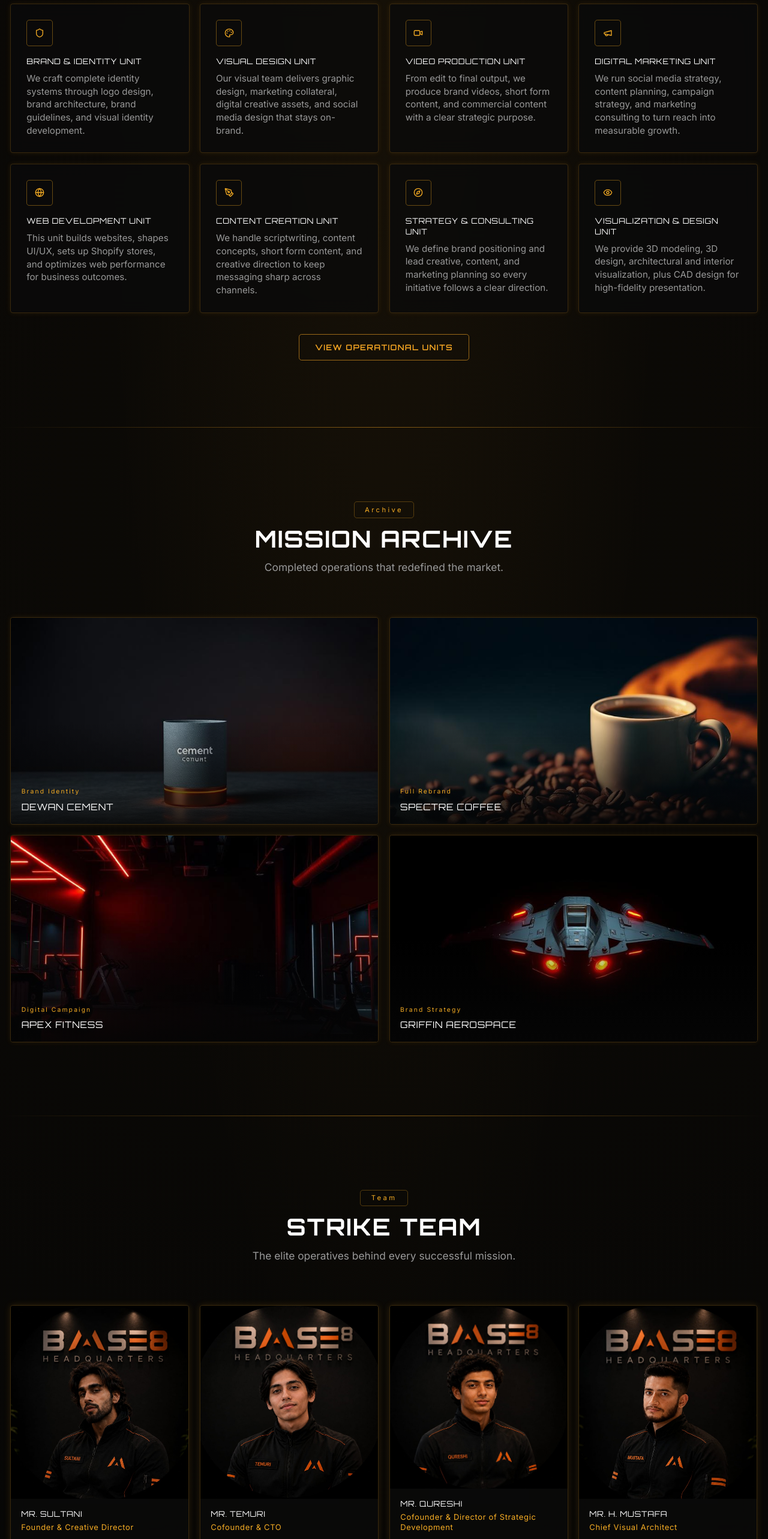
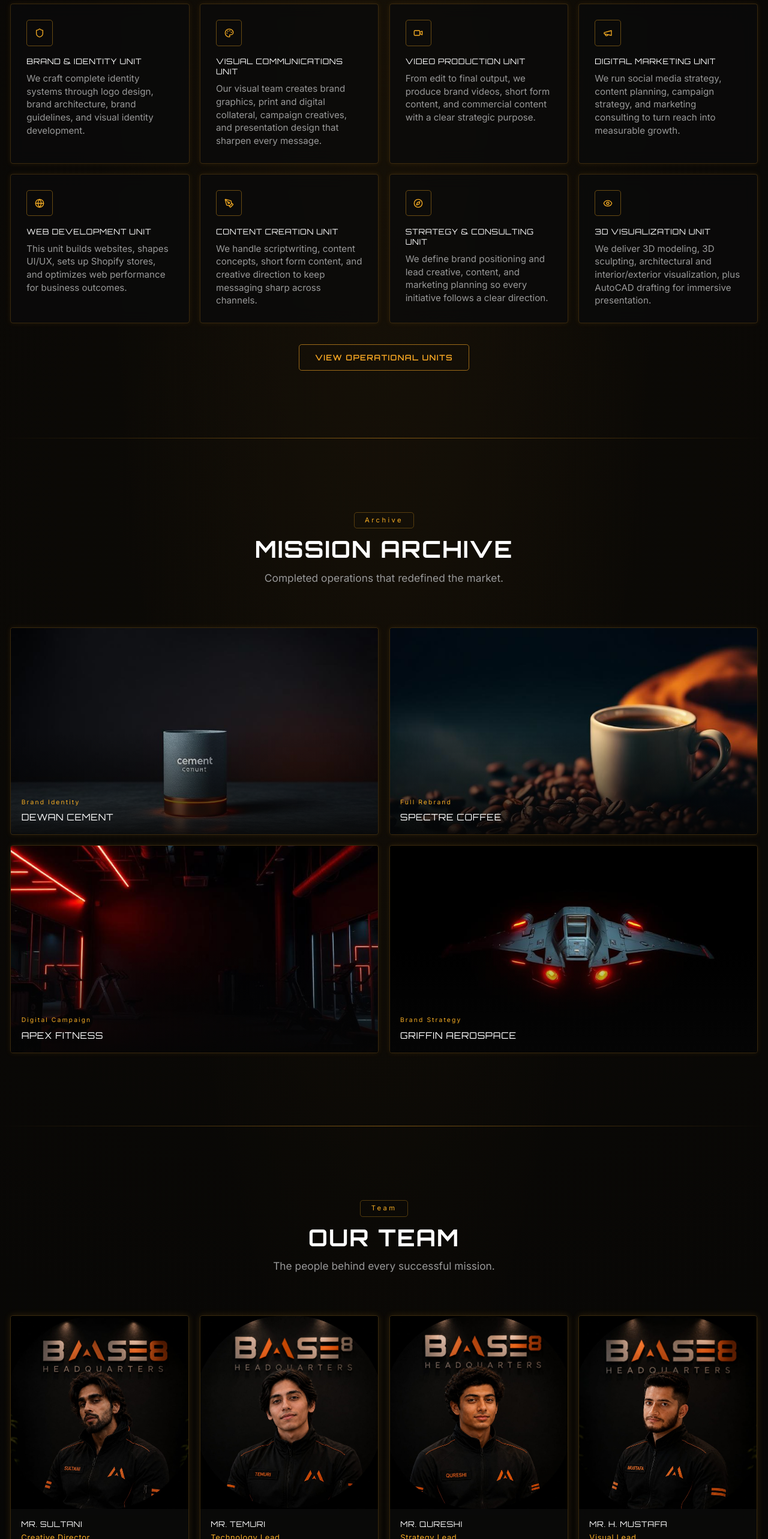
Before and after one commit to Arsal-Temuri/base-8-hq, a Next.js app: page / in a window 1280 px wide. Shown: the part 1700-4266 px from the top of the page at 60% size. Built offline with nearby package versions, Linux system fonts and the light colour scheme.

Commit message:
Update contact links and refine operational unit copy

```diff
--- a/src/app/contact/page.tsx
+++ b/src/app/contact/page.tsx
@@ -2,7 +2,7 @@
 
 import { useState } from "react";
 import { motion } from "framer-motion";
-import { Mail, Phone, Linkedin, Instagram, Twitter } from "lucide-react";
+import { Mail, Phone, Linkedin, Instagram, MessageCircleMore } from "lucide-react";
 import { useForm } from "react-hook-form";
 import { zodResolver } from "@hookform/resolvers/zod";
 import { z } from "zod";
@@ -85,29 +85,35 @@
               className="space-y-6"
             >
               {[
-                { icon: Mail, label: "Email", value: "ops@base8hq.com" },
-                { icon: Phone, label: "Comms Line", value: "+1 (555) 808-BASE" },
-              ].map(({ icon: Icon, label, value }) => (
+                { icon: Mail, label: "Email", value: "base8headquarters@gmail.com", href: "mailto:base8headquarters@gmail.com" },
+                { icon: Phone, label: "Comms Line", value: "+92 339 6006135", href: "https://wa.me/923396006135" },
+              ].map(({ icon: Icon, label, value, href }) => (
                 <div key={label} className="card-glass rounded-sm p-5 flex items-start gap-4">
                   <div className="w-10 h-10 flex-shrink-0 flex items-center justify-center border border-primary/30 rounded-sm text-primary">
                     <Icon size={16} />
                   </div>
                   <div>
                     <p className="font-heading text-[0.65rem] tracking-widest text-primary mb-1">{label}</p>
-                    <p className="text-sm text-muted-foreground">{value}</p>
+                    {href ? (
+                      <a href={href} className="text-sm text-muted-foreground hover:text-primary transition-colors">
+                        {value}
+                      </a>
+                    ) : (
+                      <p className="text-sm text-muted-foreground">{value}</p>
+                    )}
                   </div>
                 </div>
               ))}
 
               <div className="flex gap-3 pt-2">
                 {[
-                  { icon: Linkedin, label: "LinkedIn" },
-                  { icon: Instagram, label: "Instagram" },
-                  { icon: Twitter, label: "Twitter" },
-                ].map(({ icon: Icon, label }) => (
+                  { icon: Linkedin, label: "LinkedIn", href: "https://www.linkedin.com/company/base8hq/" },
+                  { icon: Instagram, label: "Instagram", href: "https://www.instagram.com/base8hq" },
+                  { icon: MessageCircleMore, label: "WhatsApp", href: "https://wa.me/923396006135" },
+                ].map(({ icon: Icon, label, href }) => (
                   <a
                     key={label}
-                    href="#"
+                    href={href}
                     aria-label={label}
                     title={label}
                     className="w-10 h-10 flex items-center justify-center border border-primary/30 rounded-sm text-muted-foreground hover:text-primary hover:border-primary/60 transition-all"
--- a/src/app/operational-units/page.tsx
+++ b/src/app/operational-units/page.tsx
@@ -28,12 +28,12 @@
   },
   {
     icon: Palette,
-    title: "Visual Design Unit",
+    title: "Visual Communications Unit",
     services: [
-      "Graphic Design",
-      "Marketing Collateral",
-      "Digital Creative Assets",
-      "Social Media Design",
+      "Brand Graphics",
+      "Print & Digital Collateral",
+      "Campaign Creatives",
+      "Presentation Design",
     ],
   },
   {
@@ -88,13 +88,12 @@
   },
   {
     icon: Eye,
-    title: "Visualization & Design Unit",
+    title: "3D Visualization Unit",
     services: [
       "3D Modeling",
-      "3D Design",
-      "Architectural Visualization",
-      "Interior Design Visualization",
-      "CAD Design",
+      "3D Sculpting",
+      "Interior & Exterior Visualization",
+      "AutoCAD Drafting",
     ],
   },
 ] satisfies OperationalUnit[];
--- a/src/app/page.tsx
+++ b/src/app/page.tsx
@@ -33,9 +33,9 @@
   },
   {
     icon: Palette,
-    title: "Visual Design Unit",
+    title: "Visual Communications Unit",
     description:
-      "Our visual team delivers graphic design, marketing collateral, digital creative assets, and social media design that stays on-brand.",
+      "Our visual team creates brand graphics, print and digital collateral, campaign creatives, and presentation design that sharpen every message.",
   },
   {
     icon: Video,
@@ -69,9 +69,9 @@
   },
   {
     icon: Eye,
-    title: "Visualization & Design Unit",
+    title: "3D Visualization Unit",
     description:
-      "We provide 3D modeling, 3D design, architectural and interior visualization, plus CAD design for high-fidelity presentation.",
+      "We deliver 3D modeling, 3D sculpting, architectural and interior/exterior visualization, plus AutoCAD drafting for immersive presentation.",
   },
 ];
 
@@ -83,10 +83,10 @@
 ];
 
 const team = [
-  { name: "Mr. Sultani", role: "Founder & Creative Director", image: teamChairman },
-  { name: "Mr. Temuri", role: "Cofounder & CTO", image: teamCTO },
-  { name: "Mr. Qureshi", role: "Cofounder & Director of Strategic Development", image: teamStrategist },
-  { name: "Mr. H. Mustafa", role: "Chief Visual Architect", image: teamVisualArchitect },
+  { name: "Mr. Sultani", role: "Creative Director", image: teamChairman },
+  { name: "Mr. Temuri", role: "Technology Lead", image: teamCTO },
+  { name: "Mr. Qureshi", role: "Strategy Lead", image: teamStrategist },
+  { name: "Mr. H. Mustafa", role: "Visual Lead", image: teamVisualArchitect },
 ];
 
 export default function Home() {
@@ -206,14 +206,14 @@
       {/* STRIKE TEAM */}
       <section className="py-20 lg:py-28">
         <div className="container mx-auto px-4">
-          <SectionHeader tag="Team" title="Strike Team" subtitle="The elite operatives behind every successful mission." />
+          <SectionHeader tag="Team" title="Our Team" subtitle="The people behind every successful mission." />
           <div className="grid grid-cols-1 sm:grid-cols-2 lg:grid-cols-4 gap-4">
             {team.map((t, i) => (
               <TeamCard key={t.name} {...t} index={i} />
             ))}
           </div>
           <div className="text-center mt-10">
-            <Link href="/strike-team" className="btn-glow rounded-sm">View Strike Team</Link>
+            <Link href="/strike-team" className="btn-glow rounded-sm">Meet the Team</Link>
           </div>
         </div>
       </section>
--- a/src/app/strike-team/page.tsx
+++ b/src/app/strike-team/page.tsx
@@ -7,31 +7,31 @@
 import CTASection from "@/components/CTASection";
 
 const team = [
-  { name: "Mr. Sultani", role: "Founder & Creative Director", image: "/assets/sultani.jpeg" },
-  { name: "Mr. Temuri", role: "Cofounder & CTO", image: "/assets/temuri.jpeg" },
-  { name: "Mr. Qureshi", role: "Cofounder & Director of Strategic Development", image: "/assets/qureshi.jpeg" },
-  { name: "Mr. H. Mustafa", role: "Chief Visual Architect", image: "/assets/mustafa.jpeg" },
+  { name: "Mr. Sultani", role: "Creative Director", image: "/assets/sultani.jpeg" },
+  { name: "Mr. Temuri", role: "Technology Lead", image: "/assets/temuri.jpeg" },
+  { name: "Mr. Qureshi", role: "Strategy Lead", image: "/assets/qureshi.jpeg" },
+  { name: "Mr. H. Mustafa", role: "Visual Lead", image: "/assets/mustafa.jpeg" },
 ];
 
 const shadows = [
-  "Data Intelligence Operative",
-  "Cyber Warfare Specialist",
-  "Brand Reconnaissance Agent",
-  "Content Deployment Officer",
+  "Data Intelligence",
+  "Cyber Security",
+  "Brand Research",
+  "Content Support",
 ];
 
 const StrikeTeamPage = () => (
   <PageWrapper>
     <section className="pt-32 pb-20 lg:pt-40 lg:pb-28">
       <div className="container mx-auto px-4">
-        <SectionHeader tag="Team" title="Strike Team" subtitle="The elite operatives behind every mission." />
+        <SectionHeader tag="Team" title="Our Team" subtitle="The people behind every mission." />
         <div className="grid grid-cols-1 sm:grid-cols-2 lg:grid-cols-4 gap-4 mb-20">
           {team.map((t, i) => (
             <TeamCard key={t.name} {...t} index={i} />
           ))}
         </div>
 
-        <SectionHeader tag="Classified" title="Shadow Operatives" subtitle="Operating behind the scenes to ensure mission success." />
+        <SectionHeader tag="Classified" title="Shadow Operatives" subtitle="Working behind the scenes to help every project succeed." />
         <div className="grid sm:grid-cols-2 lg:grid-cols-4 gap-4">
           {shadows.map((s, i) => (
             <motion.div
--- a/src/components/Footer.tsx
+++ b/src/components/Footer.tsx
@@ -1,5 +1,5 @@
 import Link from "next/link";
-import { Linkedin, Instagram, Twitter } from "lucide-react";
+import { Linkedin, Instagram, MessageCircleMore } from "lucide-react";
 
 const Footer = () => {
   return (
@@ -29,8 +29,12 @@
           <div>
             <h4 className="font-heading text-xs tracking-widest text-primary mb-4">Contact Intel</h4>
             <div className="flex flex-col gap-2 text-sm text-muted-foreground">
-              <span>ops@base8hq.com</span>
-              <span>+1 (555) 808-BASE</span>
+              <a href="mailto:base8headquarters@gmail.com" className="hover:text-primary transition-colors">
+                base8headquarters@gmail.com
+              </a>
+              <a href="https://wa.me/923396006135" className="hover:text-primary transition-colors">
+                +92 339 6006135
+              </a>
             </div>
           </div>
 
@@ -39,13 +43,13 @@
             <h4 className="font-heading text-xs tracking-widest text-primary mb-4">Social Channels</h4>
             <div className="flex gap-4">
               {[
-                { icon: Linkedin, label: "LinkedIn" },
-                { icon: Instagram, label: "Instagram" },
-                { icon: Twitter, label: "Twitter" },
-              ].map(({ icon: Icon, label }) => (
+                { icon: Linkedin, label: "LinkedIn", href: "https://www.linkedin.com/company/base8hq/" },
+                { icon: Instagram, label: "Instagram", href: "https://www.instagram.com/base8hq" },
+                { icon: MessageCircleMore, label: "WhatsApp", href: "https://wa.me/923396006135" },
+              ].map(({ icon: Icon, label, href }) => (
                 <a
                   key={label}
-                  href="#"
+                  href={href}
                   aria-label={label}
                   className="w-10 h-10 flex items-center justify-center border border-primary/30 rounded-sm text-muted-foreground hover:text-primary hover:border-primary/60 transition-all"
                 >
```
